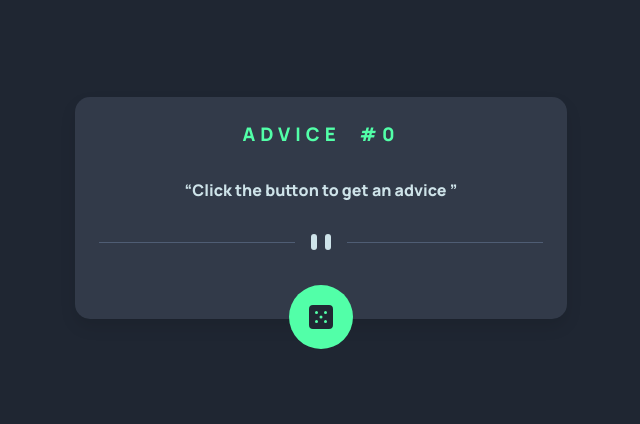
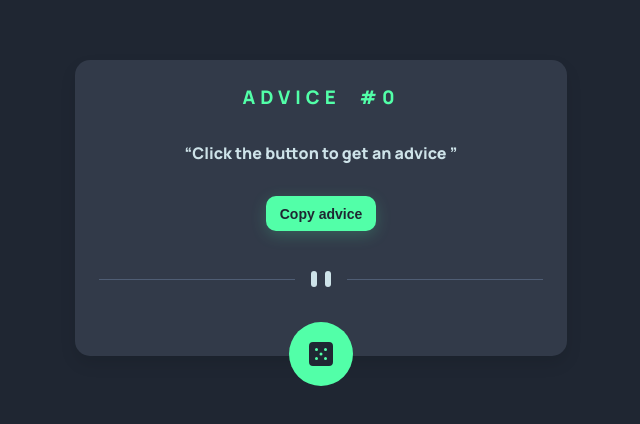
Before and after one commit to Rasheedatj/advice-generator, a plain HTML site: page index.html in a window 1280 px wide. Shown: the part 192-616 px from the top of the page, without its empty margins (319-959 px from the left). Drawn offline with Linux system fonts and the light colour scheme.

Commit message:
feat: add copy to clipboard button

```diff
--- a/app.js
+++ b/app.js
@@ -2,6 +2,8 @@ let advice = document.querySelector('.advice');
 let changeBtn = document.querySelector('.icon');
 let blur = document.querySelector('.blur');
 const adviceQuote = document.querySelector('.advice');
+
+const copyBtn = document.querySelector('.copy_advice');
 
 function fetchAdvice2() {
   adviceQuote.innerHTML = 'Loading...';
@@ -26,4 +28,15 @@ function fetchAdvice2() {
   });
 }
 
+async function copyAdvice() {
+  await navigator.clipboard.writeText(adviceQuote.innerHTML);
+
+  document.querySelector('.copy_advice').innerHTML = 'Copied!';
+
+  await new Promise((resolve) => setTimeout(resolve, 1000));
+
+  document.querySelector('.copy_advice').innerHTML = 'Copy advice';
+}
+
 changeBtn.addEventListener('click', fetchAdvice2);
+copyBtn.addEventListener('click', copyAdvice);
--- a/index.css
+++ b/index.css
@@ -36,6 +36,7 @@ body {
   box-shadow: 0 0.5rem 1rem rgba(0, 0, 0, 0.1);
   position: relative;
 }
+
 .wrapper h3 {
   text-transform: uppercase;
   color: var(--NeonGreen);
@@ -47,6 +48,20 @@ body {
 .wrapper q {
   color: var(--LightCyan);
   text-align: center;
+}
+
+.copy_advice {
+  background-color: hsl(150, 100%, 66%);
+  color: hsl(218, 23%, 16%);
+  border: none;
+  border-radius: 10px;
+  padding: 0.7em 1em;
+  font-size: 14px;
+  font-weight: bold;
+  cursor: pointer;
+  box-shadow: 0 4px 16px hsl(150, 100%, 66%, 0.2);
+  margin-bottom: 0.5em;
+  margin-inline: auto;
 }
 
 .icon {
--- a/index.html
+++ b/index.html
@@ -18,6 +18,8 @@
     <section class="wrapper">
       <h3 class="advice_number">advice #<span>0</span></h3>
       <q class="advice">Click the button to get an advice </q>
+
+      <button class="copy_advice">Copy advice</button>
       <div class="divider">
         <img src="./images/pattern-divider-desktop.svg" alt="divider" />
       </div>
```
